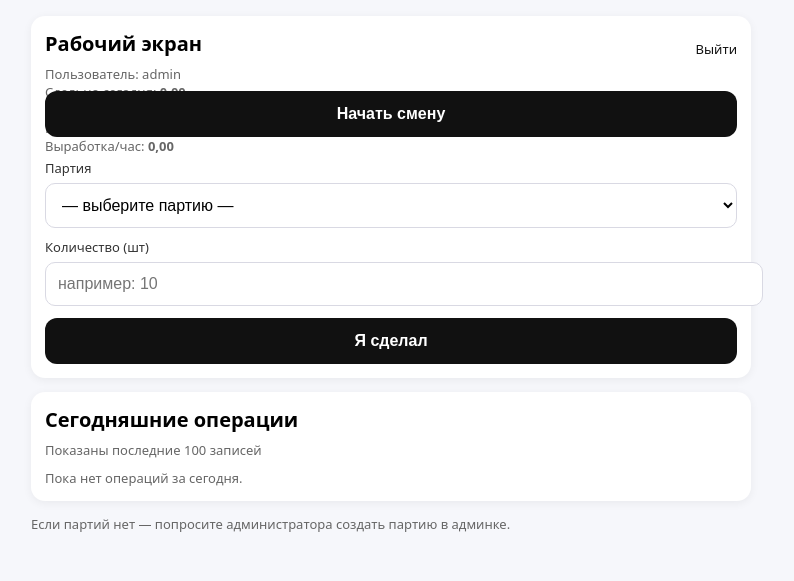
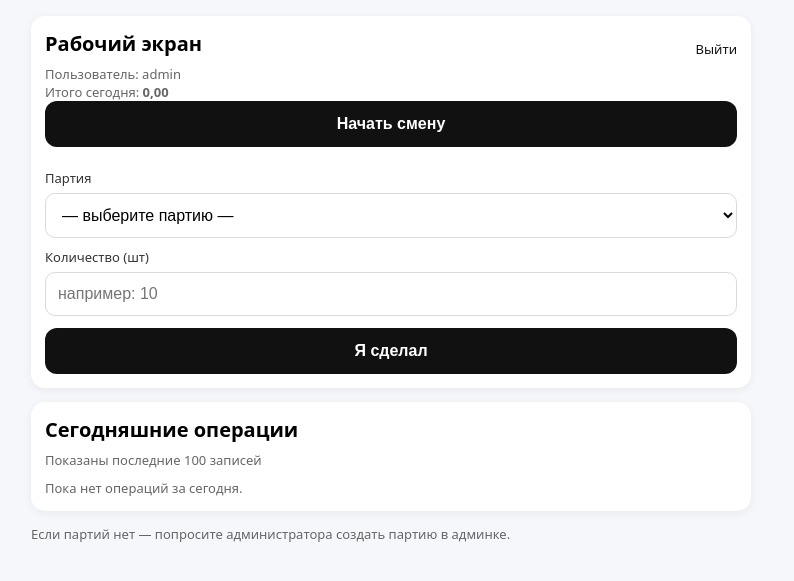
Before and after one commit to vladbarsukov47/Factory, a Django app: page /work/ in a window 1280 px wide. Shown: the top 581 px of the page, without its empty margins (249-1043 px from the left). Run offline with Django 5.2, Linux system fonts and the light colour scheme; a user stored in the database is signed in; data comes from the database, SQL or seed files in the repository; both versions use the stored data as it was after the commit.

Commit message:
Правки

```diff
--- a/core/models.py
+++ b/core/models.py
@@ -1,6 +1,6 @@
 from __future__ import annotations
 
-from decimal import Decimal
+from decimal import Decimal, ROUND_HALF_UP
 from django.conf import settings
 from django.core.exceptions import ValidationError
 from django.db import models, transaction
@@ -23,8 +23,12 @@ class Material(models.Model):
         verbose_name = "Материал"
         verbose_name_plural = "Материалы"
 
+    def stock_display(self) -> Decimal:
+        precision = Decimal("0.01") if self.unit in (Unit.METER, Unit.KG) else Decimal("0.1")
+        return self.stock.quantize(precision, rounding=ROUND_HALF_UP)
+
     def __str__(self) -> str:
-        return f"{self.name} ({self.stock} {self.get_unit_display()})"
+        return f"{self.name} ({self.stock_display()} {self.get_unit_display()})"
 
 
 class Product(models.Model):
--- a/core/static/core/css/common.css
+++ b/core/static/core/css/common.css
@@ -36,13 +36,13 @@ body {
 }
 
 .spacer-xs {
-  height: 8px;
+  min-height: 8px;
 }
 
 .spacer-sm {
-  height: 10px;
+  min-height: 10px;
 }
 
 .spacer-md {
-  height: 12px;
+  min-height: 12px;
 }
--- a/core/static/core/css/work.css
+++ b/core/static/core/css/work.css
@@ -17,6 +17,8 @@ label {
 select,
 input {
   width: 100%;
+  max-width: 100%;
+  box-sizing: border-box;
   padding: 12px;
   border-radius: 10px;
   border: 1px solid #d9d9e3;
--- a/templates/core/work.html
+++ b/templates/core/work.html
@@ -18,10 +18,7 @@
       </div>
       <div class="muted">Пользователь: {{ request.user.username }}</div>
       <div class="muted spacer-xs">
-        Сдельно сегодня: <b>{{ piece_today }}</b><br>
-        Часы сегодня: <b>{{ hours_today }}</b><br>
         Итого сегодня: <b>{{ total_today }}</b><br>
-        Выработка/час: <b>{{ productivity }}</b>
       </div>
 
       {% if open_shift %}
```
Also changed, not shown: core/admin.py (+7 -1 lines), db.sqlite3.
